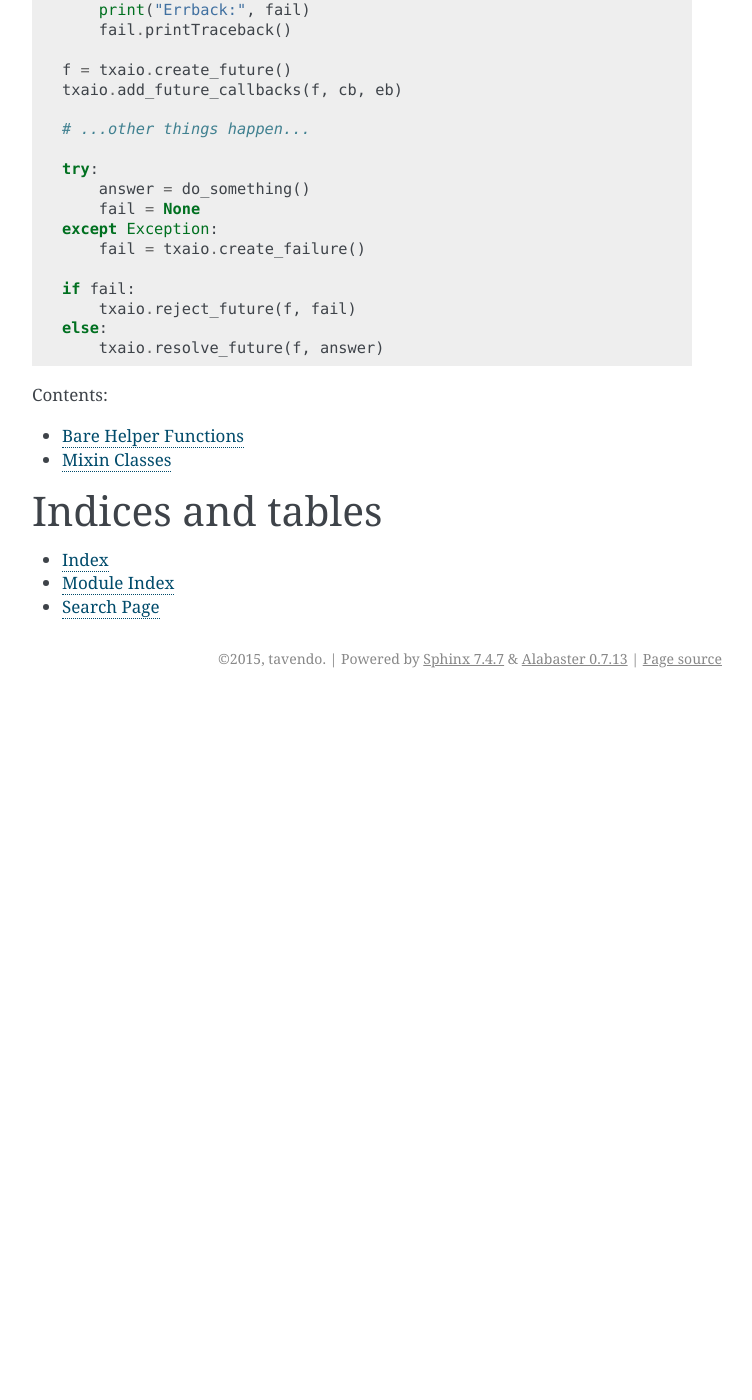
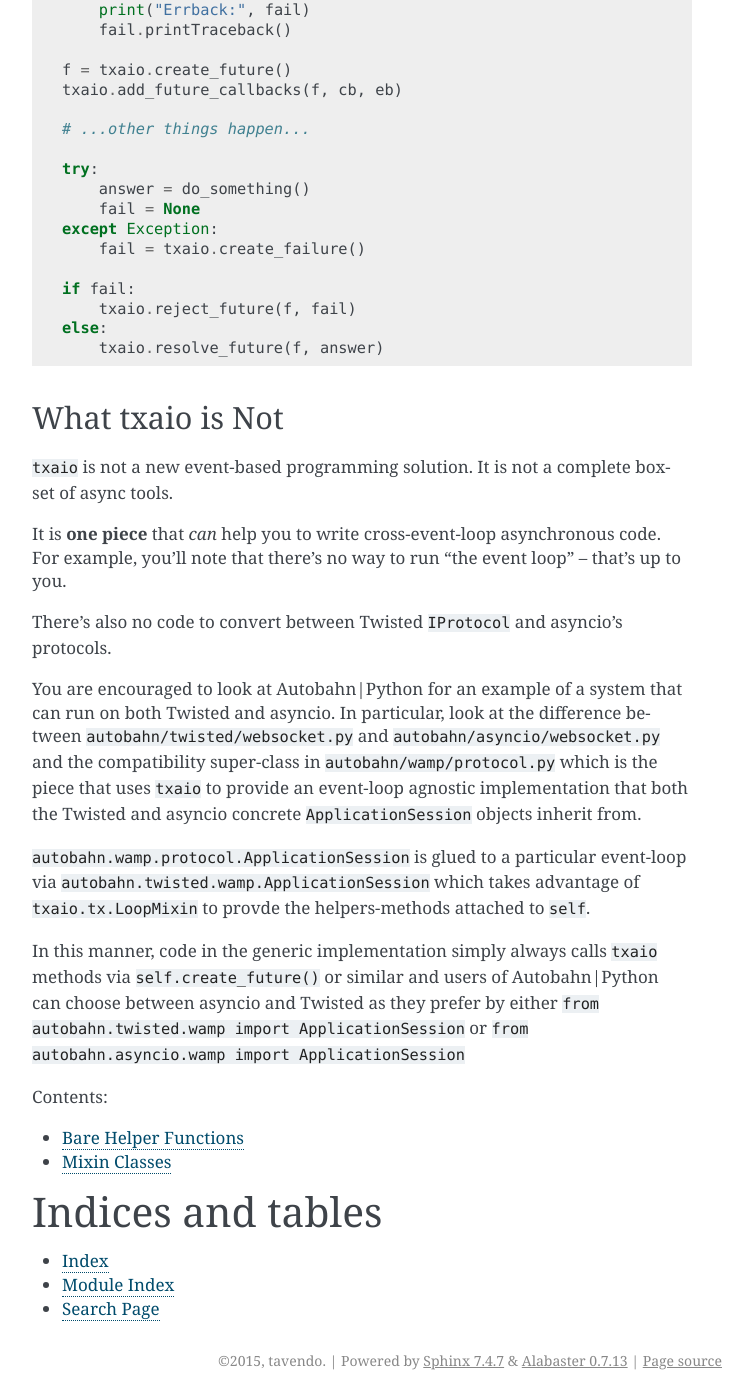
Before and after one commit to crossbario/txaio, a Sphinx documentation site: the page built from doc/index.rst, in a window 1280 px wide and 1400 px high, scrolled down 1298 px. Shown: the whole window, without its empty margins (388-1140 px from the left). Built offline with Sphinx 7.4.7, drawn with Linux system fonts in a browser that asks for light colours; before the commit the page ends 1996 px from its top, so only the background shows below that.

Commit message:
more documentation

```diff
--- a/doc/index.rst
+++ b/doc/index.rst
@@ -82,6 +82,39 @@ them.
         txaio.resolve_future(f, answer)
 
 
+What txaio is Not
+-----------------
+
+``txaio`` is not a new event-based programming solution. It is not a
+complete box-set of async tools.
+
+It is **one piece** that *can* help you to write cross-event-loop
+asynchronous code. For example, you'll note that there's no way to run
+"the event loop" -- that's up to you.
+
+There's also no code to convert between Twisted ``IProtocol`` and
+asyncio's protocols.
+
+You are encouraged to look at Autobahn|Python for an example of a
+system that can run on both Twisted and asyncio. In particular, look
+at the difference between ``autobahn/twisted/websocket.py`` and
+``autobahn/asyncio/websocket.py`` and the compatibility super-class in
+``autobahn/wamp/protocol.py`` which is the piece that uses ``txaio``
+to provide an event-loop agnostic implementation that both the Twisted
+and asyncio concrete ``ApplicationSession`` objects inherit from.
+
+``autobahn.wamp.protocol.ApplicationSession`` is glued to a particular
+event-loop via ``autobahn.twisted.wamp.ApplicationSession`` which
+takes advantage of ``txaio.tx.LoopMixin`` to provde the
+helpers-methods attached to ``self``.
+
+In this manner, code in the generic implementation simply always calls
+``txaio`` methods via ``self.create_future()`` or similar and users of
+Autobahn|Python can choose between asyncio and Twisted as they prefer
+by either ``from autobahn.twisted.wamp import ApplicationSession`` or
+``from autobahn.asyncio.wamp import ApplicationSession``
+
+
 
 Contents:
 
```
